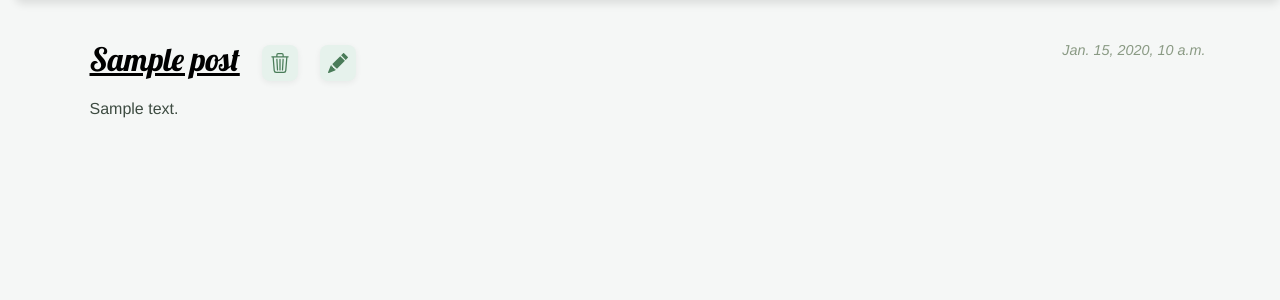
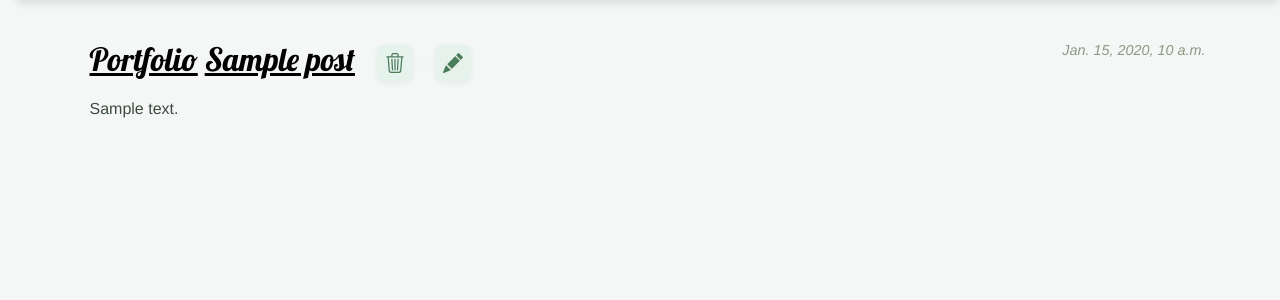
Before and after one commit to Taken-dot/my-first-blog, a Django app: page / in a window 1280 px wide. Shown: the part 122-422 px from the top of the page. Run offline with Django 5.2, Linux system fonts and the light colour scheme; tables that the repository leaves empty hold one stand-in row (values such as "Sample post").

Commit message:
tried to add the portfolio option in main page

```diff
--- /dev/null
+++ b/blog/templates/blog/portfolio.html
@@ -0,0 +1,5 @@
+{% extends 'blog/base.html' %}
+
+{% block content %}
+   <a href="{% url 'post_list' %}">Back to Home</a>
+{% endblock %}
--- a/blog/templates/blog/post_list.html
+++ b/blog/templates/blog/post_list.html
@@ -9,6 +9,7 @@
                 {{ post.published_date }}
             </time>
             <h2>
+                <a href="{% url 'portfolio' %}">Portfolio</a>
                 <a href="{% url 'post_detail' pk=post.pk %}">{{ post.title }}</a>
                 <a href="{% url 'post_delete' post.pk %}" class="btn btn-secondary icon-only">
                     {% include './icons/trash3.svg' %}
--- a/blog/urls.py
+++ b/blog/urls.py
@@ -7,4 +7,5 @@ urlpatterns = [
     path('post/<int:pk>/edit/', views.post_edit, name='post_edit'),
     path('post/new/', views.post_new, name='post_new'),
     path('post/<int:pk>/', views.post_detail, name='post_detail'),
+    path('post/portfolio/', views.portfolio, name='portfolio'),
 ]
--- a/blog/views.py
+++ b/blog/views.py
@@ -51,3 +51,6 @@ def post_delete ( request,pk):
      post.delete()
      return redirect ('post_list') #after deleting post sending user back to post list page
     return render ( request, 'blog/post_delete.html', {'post' : post} )
+
+def portfolio(request):
+    return render ( request, 'blog/portfolio.html')
```
